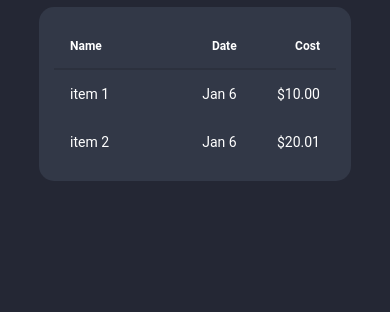
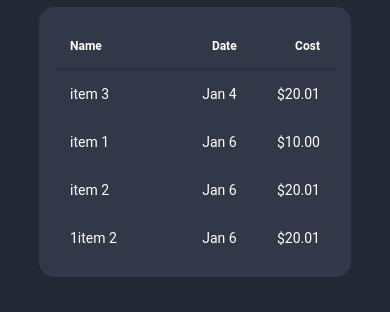
Before and after one commit to Zeyu-Li/Rereceipt, a React Native app: screen / in a window 390 px wide. Shown: the part 162-474 px from the top of the page. Built offline with nearby package versions, Linux system fonts and the light colour scheme.

Commit message:
sort by date

```diff
--- a/components/common/Table.jsx
+++ b/components/common/Table.jsx
@@ -4,8 +4,10 @@ import styles from "../../styles/styles";
 
 export const OverviewTable = () => {
   const [sortedData, setSortedData] = useState([
+    ["item 3", new Date(new Date().getDate() + 1), 20.01],
     ["item 1", new Date(), 10.0],
     ["item 2", new Date(), 20.01],
+    ["1item 2", new Date(), 20.01],
   ]);
   const [data, setData] = useState([]);
   const [ascending, setAscending] = useState(true);
@@ -29,7 +31,7 @@ export const OverviewTable = () => {
     // sort by date here
     setData(
       sortedData.sort((a, b) => {
-        return b[0] - a[0];
+        return a[1] - b[1] ?? ("" + a[0].attr).localeCompare(b[0].attr);
       })
     );
   }, []);
```
